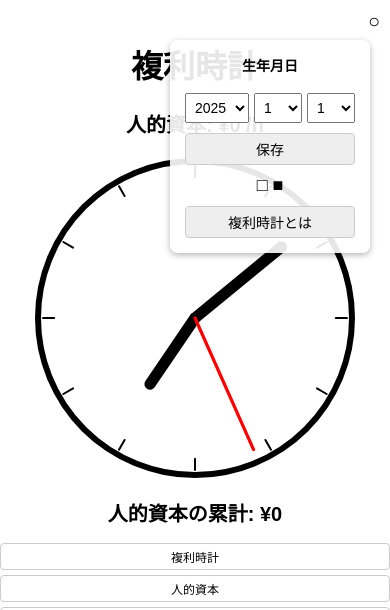
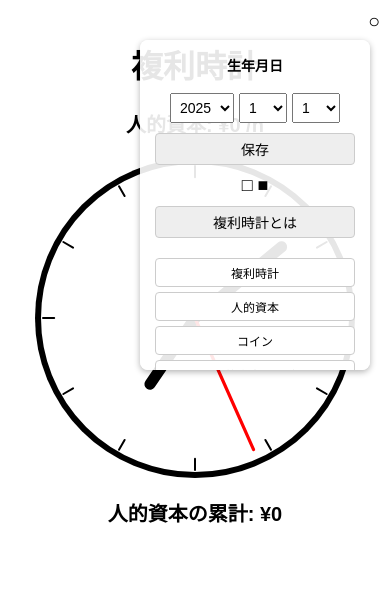
Before and after one commit to babaginji/invest_clock, a Flask app: page / in a window 390 px wide. Shown: the top 610 px of the page. Run offline with Flask 3, Linux system fonts and the light colour scheme.

Commit message:
Fix responsive design for mobile

```diff
--- a/static/style.css
+++ b/static/style.css
@@ -53,6 +53,11 @@ body {
     align-items: center;
     justify-content: center;
     gap: 5px;
+}
+.birthday-box {
+    width: 200px;       /* 元のサイズを維持 */
+    max-height: 300px;  /* ボックス内でスクロールしたい高さ */
+    overflow-y: auto;   /* 縦スクロールを許可 */
 }
 
 /* --------------------
--- a/templates/clock.html
+++ b/templates/clock.html
@@ -30,6 +30,13 @@
 
     <!-- 複利時計説明ボタン -->
     <button id="showExplanationBtn">複利時計とは</button>
+    <!-- 表示切替ボタン群（右上ボックス内に移動） -->
+    <div class="toggle-section">
+        <button class="toggle-btn" data-target="appTitle">複利時計</button>
+        <button class="toggle-btn" data-target="timeValue">人的資本</button>
+        <button class="toggle-btn" data-target="coinContainer">コイン</button>
+        <button class="toggle-btn" data-target="totalValue">人的資本の累計</button>
+    </div>
 </div>
 
         <!-- 人的資本の上にタイトル追加 -->
@@ -49,7 +56,6 @@
 
         <!-- 人的資本累計 -->
         <h2 id="totalValue">人的資本の累計: ¥0</h2>
-
 <!-- 説明ボックス（非表示） -->
 <div id="explanationBox" class="explanation-box">
     <h3>複利時計の説明</h3>
@@ -60,13 +66,7 @@
     </p>
 </div>
 </div>
-    <!-- 表示切替ボタン群（右上ボックス内に追加する） -->
-<div class="toggle-section">
-    <button class="toggle-btn" data-target="appTitle">複利時計</button>
-    <button class="toggle-btn" data-target="timeValue">人的資本</button>
-    <button class="toggle-btn" data-target="coinContainer">コイン</button>
-    <button class="toggle-btn" data-target="totalValue">人的資本の累計</button>
-</div>
+
 
 
     <script>
```
Lines whose indentation alone changed are shown as unchanged.
